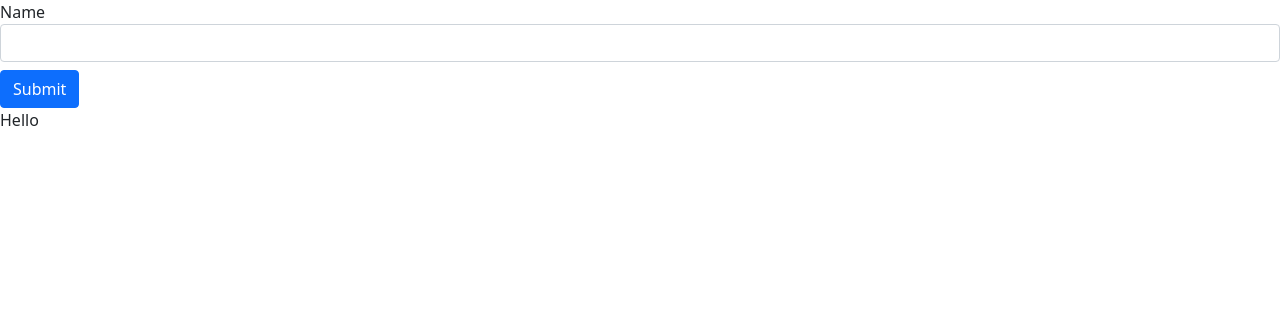
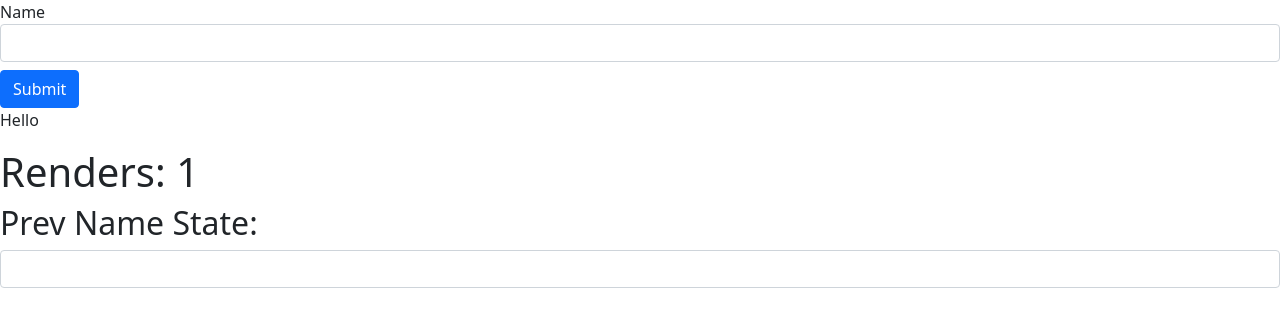
Before and after one commit to bobfdev/react-hooks-examples, a React (Create React App) app: page / in a window 1280 px wide. Shown: the top 326 px of the page. Built offline with nearby package versions, Linux system fonts and the light colour scheme.

Commit message:
updated files

```diff
--- /dev/null
+++ b/src/components/UseRefExample2.js
@@ -0,0 +1,29 @@
+import { useState, useEffect, useRef } from 'react';
+
+
+function UseRefExample2() {
+    const [name, setName] = useState('')
+
+    const renders = useRef(1)
+    const prevName = useRef('')
+
+    useEffect(() => {
+        renders.current = renders.current + 1
+        prevName.current = name
+    }, [name])
+
+    return (
+        <div>
+            <h1>Renders: {renders.current}</h1>
+            <h2>Prev Name State: {prevName.current}</h2>
+            <input
+                type="text"
+                value={name}
+                onChange={(e) => setName(e.target.value)}
+                className="form-control mb-3"
+            />
+        </div>
+    )
+}
+
+export default UseRefExample2
--- a/src/pages/index.js
+++ b/src/pages/index.js
@@ -1,10 +1,12 @@
 import UseRefExample1 from "../components/UseRefExample1";
+import UseRefExample2 from "../components/UseRefExample2";
 
 
 function Home() {
     return (
         <div>
             <UseRefExample1 />
+            <UseRefExample2 />
         </div>
     )
 }
```
